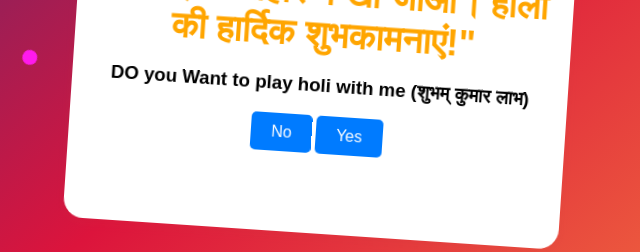
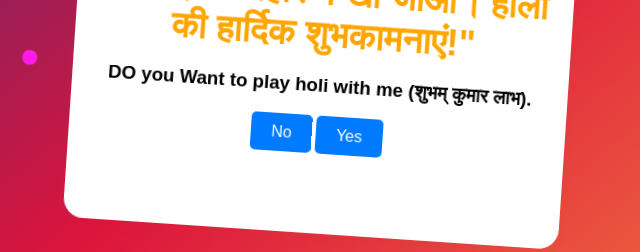
Before and after one commit to shubhamlabh9/happyholi, a plain HTML site: page index.html in a window 1280 px wide. Shown: the part 494-746 px from the top of the page, 308-948 px from the left. Drawn offline with Linux system fonts and the light colour scheme.

Commit message:
Update index.html

```diff
--- a/index.html
+++ b/index.html
@@ -258,7 +258,7 @@
       <div class="animated-text">"रंगों का त्योहार होली आया, खुशियाँ लाया। दोस्तों के साथ खेलो, रंग बिरंगे इस त्योहार
         में खो जाओ। होली की हार्दिक शुभकामनाएं!"
       </div>
-      <h3>DO you Want to play holi with me (शुभम् कुमार लाभ)</h3>
+      <h3>DO you Want to play holi with me (शुभम् कुमार लाभ).</h3>
       <button id="myButton" class="button">No</button>
       <button id="yesButton" class="button" onclick="redirectToYesPage()">Yes</button>
     </div>
```
